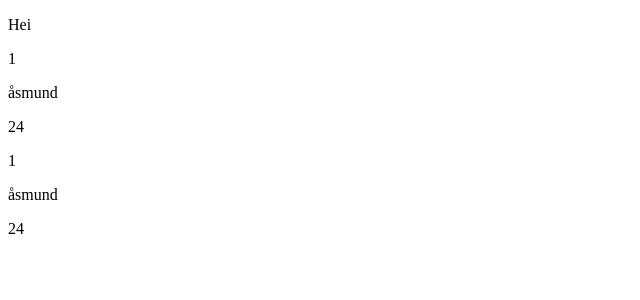
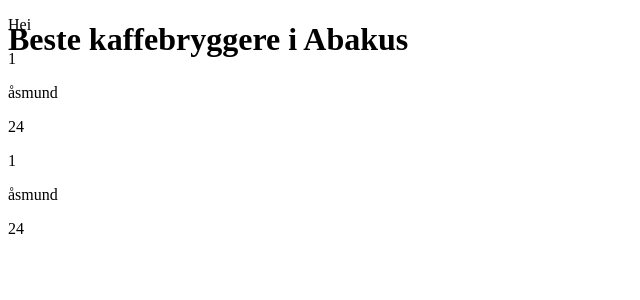
Before and after one commit to asmundh/coffeescoreboard-client, a React app: page / in a window 1280 px wide. Shown: the top 300 px of the page, without its empty margins (0-640 px from the left). Built offline with nearby package versions, Linux system fonts and the light colour scheme.

Commit message:
make header

```diff
--- a/package.json
+++ b/package.json
@@ -6,7 +6,7 @@
   "scripts": {
     "test": "echo \"Error: no test specified\" && exit 1",
     "dist": "webpack",
-    "start": "webpack-dev-server --open --config webpack.config.js --port 8081",
+    "start": "webpack-dev-server --open --config webpack.config.js --port 8089",
     "eslint": "eslint src/**/*.js"
   },
   "repository": {
@@ -37,12 +37,16 @@
     "babel-eslint": "^10.0.1",
     "babel-loader": "^8.0.4",
     "clean-webpack-plugin": "^1.0.0",
+    "css-loader": "^2.0.2",
     "eslint": "^5.10.0",
     "eslint-config-airbnb": "^17.1.0",
     "eslint-plugin-import": "^2.14.0",
     "eslint-plugin-jsx-a11y": "^6.1.2",
     "eslint-plugin-react": "^7.11.1",
     "html-webpack-plugin": "^3.2.0",
+    "node-sass": "^4.11.0",
+    "sass-loader": "^7.1.0",
+    "style-loader": "^0.23.1",
     "webpack": "^4.27.1",
     "webpack-cli": "^3.1.2",
     "webpack-dev-server": "^3.1.10"
--- a/src/App.js
+++ b/src/App.js
@@ -1,11 +1,12 @@
-import React, { Component } from 'react';
-import axios from 'axios';
+import React from 'react';
 import ReactDom from 'react-dom';
 import CoffeeScoreboard from './CoffeeScoreboard/CoffeeScoreboard';
+import Header from './Header';
 
 const App = () => {
   ReactDom.render(
     <div id="wrapper">
+      <Header />
       <CoffeeScoreboard />
     </div>,
     document.getElementById('root'),
--- /dev/null
+++ b/src/Header/Header.css
@@ -0,0 +1,10 @@
+.sticky {
+  position:fixed;
+  top: 0;
+  width: 100%;
+}
+
+.title{
+  text-align: center;
+  padding: 10px 16px;
+}
--- /dev/null
+++ b/src/Header/index.js
@@ -0,0 +1,10 @@
+import React from 'react';
+import './Header.css';
+
+const Header = () => (
+  <div id="header" className="sticky">
+    <h1 id="title">Beste kaffebryggere i Abakus</h1>
+  </div>
+);
+
+export default Header;
```
Also changed, not shown: src/App2.js (deleted, +0 -24 lines), 1 other file (tests, documents, lock files or other folders).
